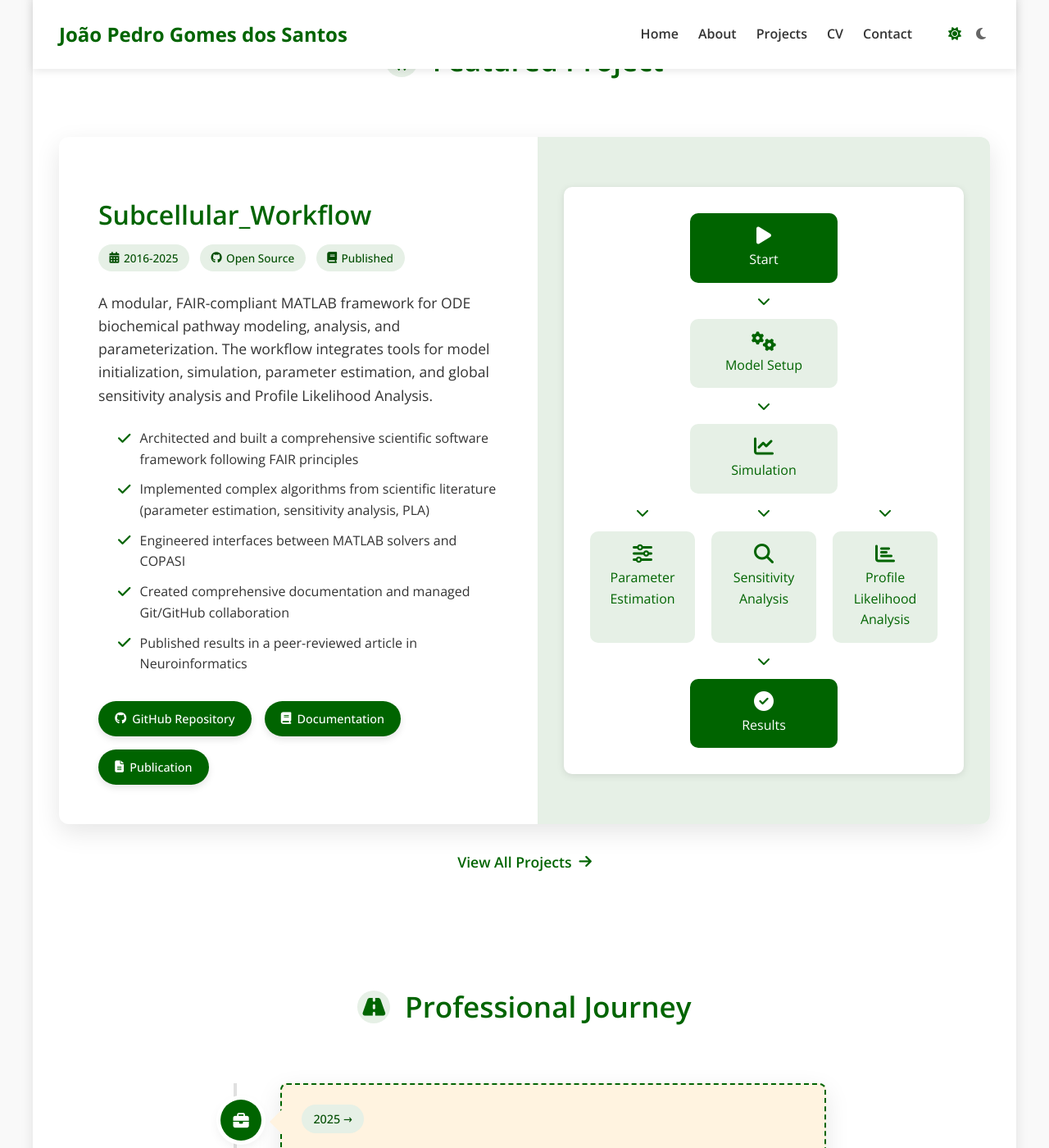
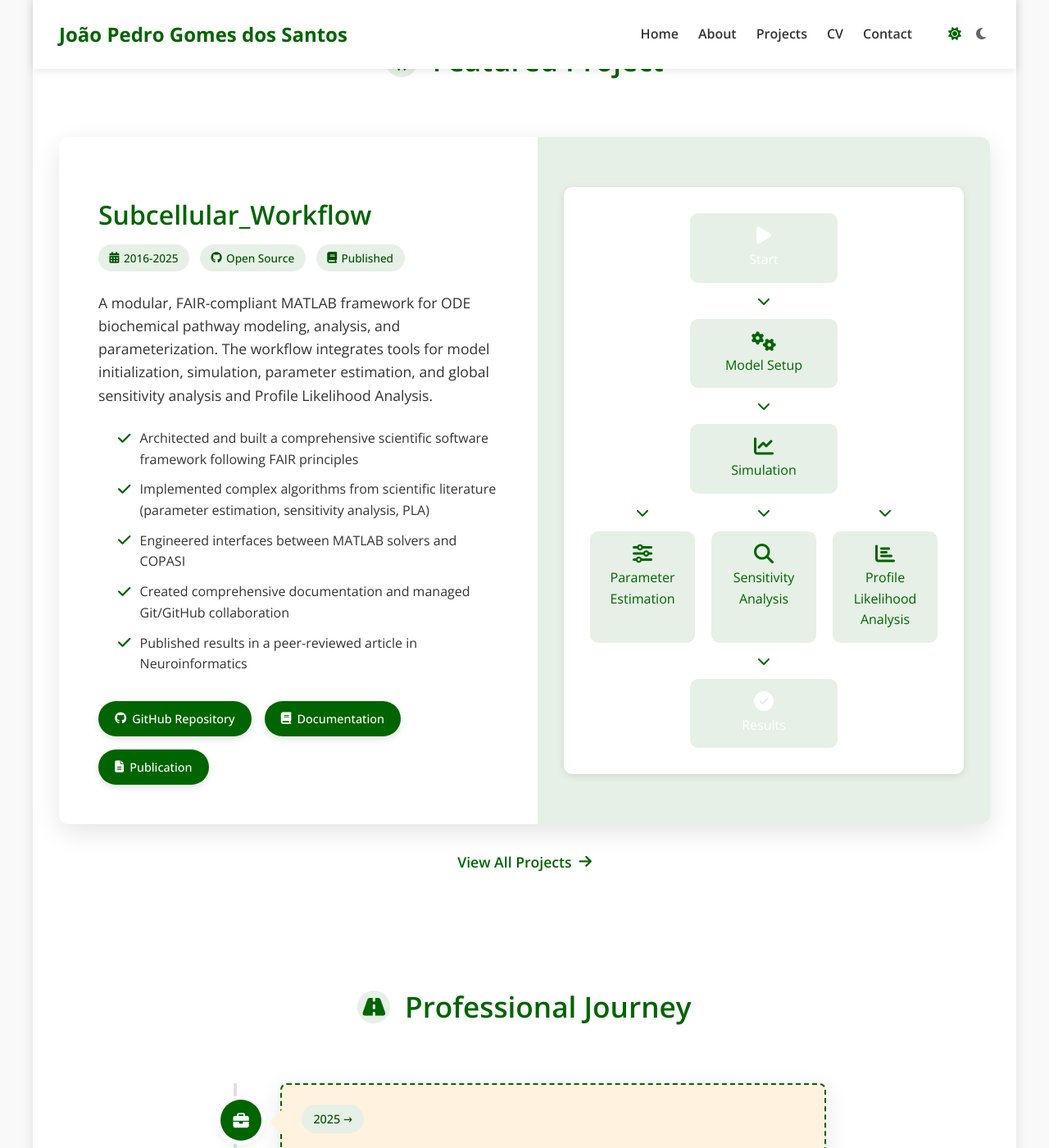
Before and after one commit to jpgsantos/jpgsantos.github.io, a Jekyll site: the page built from index.md, in a window 1280 px wide and 1400 px high, scrolled down 1222 px. Shown: the whole window at 82% size. Built offline with Jekyll 4.4.1, drawn with Linux system fonts in a browser that asks for light colours.

Commit message:
small fixes

```diff
--- a/_includes/featured-project.html
+++ b/_includes/featured-project.html
@@ -200,7 +200,7 @@
 
 .workflow-diagram.clean .start-node,
 .workflow-diagram.clean .end-node {
-  background-color: #006400; /* Dark green */
+  background-color: #e6f0e6; /* Light green */
   color: white;
 }
 
--- a/assets/style.css
+++ b/assets/style.css
@@ -686,7 +686,7 @@ section:last-child {
   position: absolute;
   top: 0;
   bottom: 0;
-  left: 45px;
+  left: 60px;
   width: 4px;
   background-color: var(--timeline-color);
 }
@@ -713,7 +713,7 @@ section:last-child {
   justify-content: center;
   font-size: 1.2em;
   position: absolute;
-  left: 22px;
+  left: 20px;
   top: 20px;
   transform: translateX(-50%);
   z-index: 1;
@@ -738,7 +738,7 @@ section:last-child {
 .timeline-card::before {
   content: '';
   position: absolute;
-  top: 30px;
+  top: 20px;
   left: -15px;
   width: 0;
   height: 0;
```
